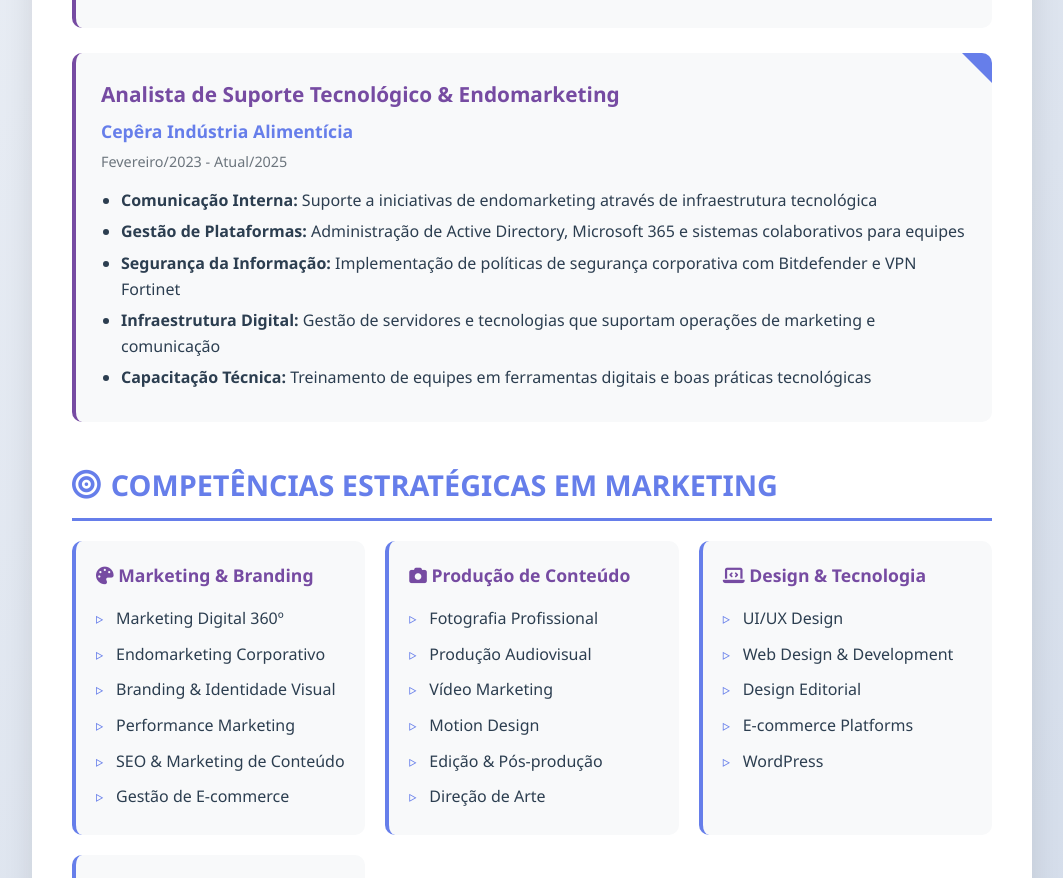
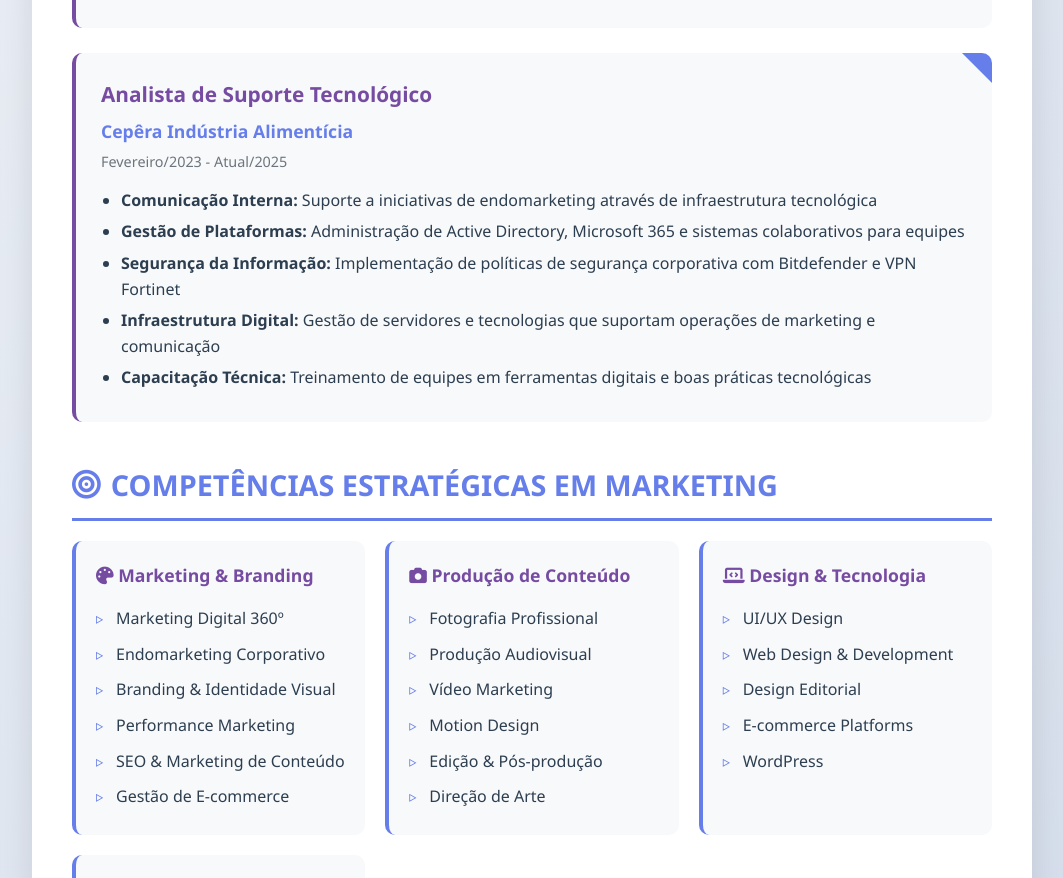
Before and after one commit to MoisesFelip/moises-carmo-cv-, a plain HTML site: page index.html in a window 1280 px wide. Shown: the part 1416-2294 px from the top of the page, without its empty margins (108-1171 px from the left). Drawn offline with Linux system fonts and the light colour scheme.

Commit message:
index.html

```diff
--- a/index.html
+++ b/index.html
@@ -633,7 +633,7 @@
                 </div>
 
                 <div class="experience-item">
-                    <h3>Analista de Suporte Tecnológico & Endomarketing</h3>
+                    <h3>Analista de Suporte Tecnológico </h3>
                     <div class="company">Cepêra Indústria Alimentícia</div>
                     <div class="period">Fevereiro/2023 - Atual/2025</div>
                     <ul>
```
